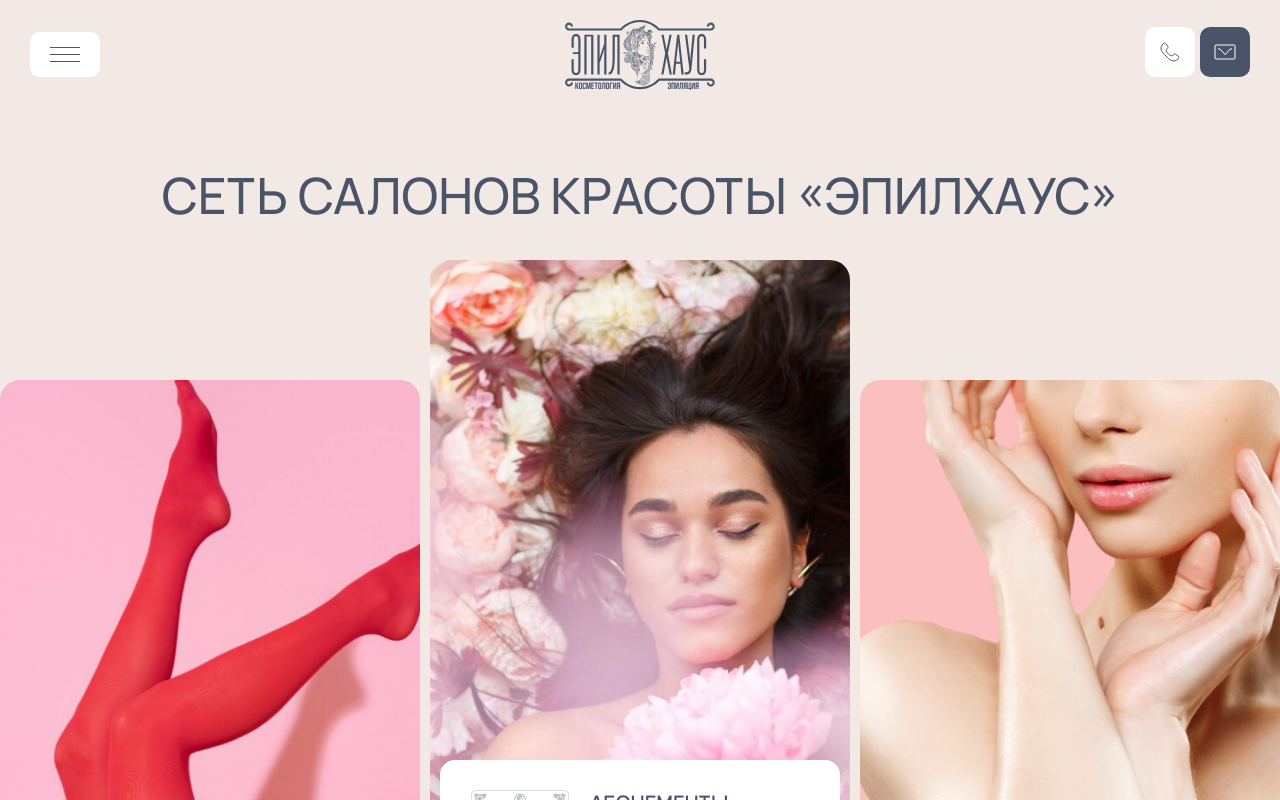
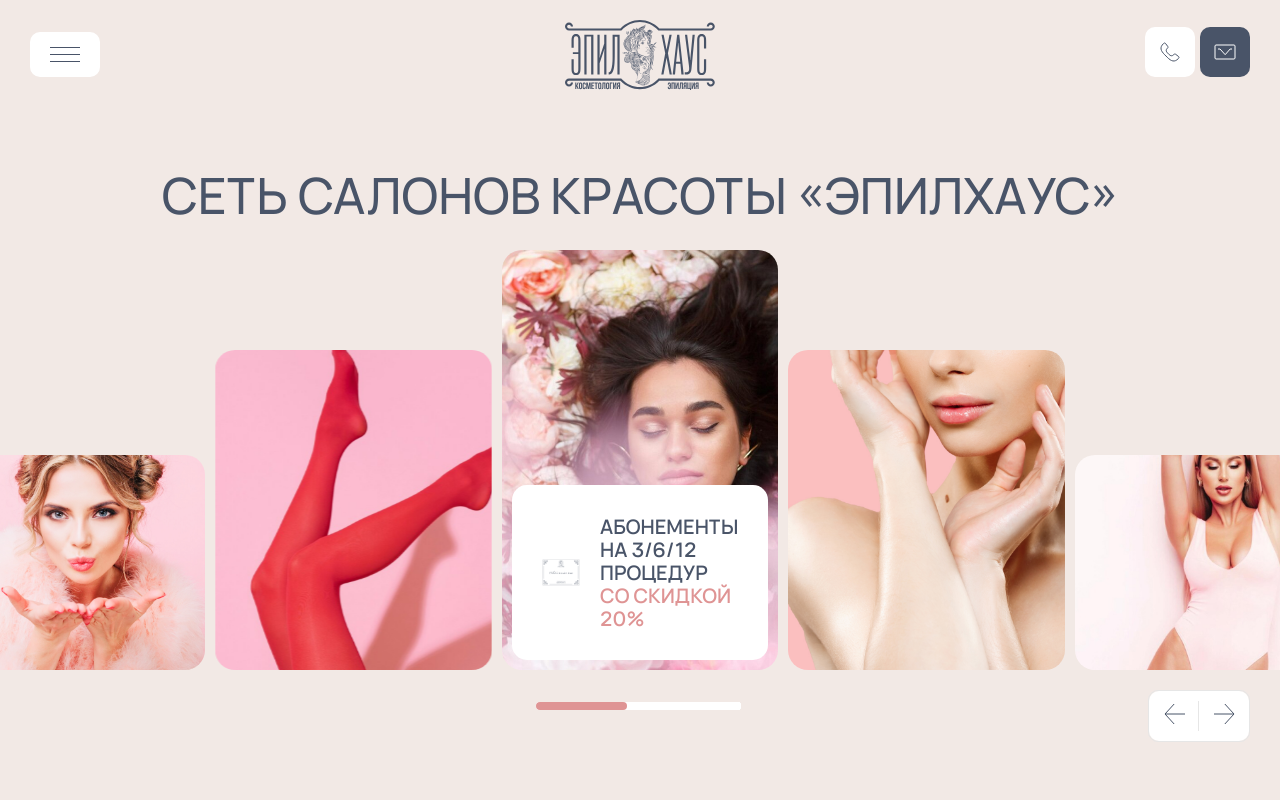
Before and after one commit to GoBDaNWeb/epil-house, a Vue app: page / in a window 1280 px wide. Shown: the top 800 px of the page. Built offline with nearby package versions, Linux system fonts and the light colour scheme; what vue-the-mask would draw is missing.

Commit message:
swiper hero

```diff
--- a/src/pages/home/ui/Hero.vue
+++ b/src/pages/home/ui/Hero.vue
@@ -45,10 +45,10 @@ const setSwiperRef = swiper => {
 							allowTouchMove: true
 						},
 						1024: {
-							slidesPerView: 2.5
+							slidesPerView: 3.5
 						},
 						1280: {
-							slidesPerView: 3,
+							slidesPerView: 4.5,
 							allowTouchMove: true
 						},
 						1600: {
@@ -94,7 +94,6 @@ const setSwiperRef = swiper => {
 					:spaceBetween="20"
 					:allowTouchMove="false"
 					:pagination="paginationAdvantages"
-					:autoplay="null"
 					:breakpoints="{
 						0: {
 							slidesPerView: 2,
@@ -176,6 +175,12 @@ const setSwiperRef = swiper => {
 			}
 			.swiper {
 				height: 650px;
+				@media (max-width: $desktop-md) {
+					height: 520px;
+				}
+				@media (max-width: $desktop-sm) {
+					height: 420px;
+				}
 				@media (max-width: $tab-sm) {
 					height: auto;
 				}
@@ -188,6 +193,12 @@ const setSwiperRef = swiper => {
 					// width: 205px !important;
 					& > .image-wrapper {
 						height: 520px !important;
+						@media (max-width: $desktop-md) {
+							height: 420px !important;
+						}
+						@media (max-width: $desktop-sm) {
+							height: 320px !important;
+						}
 					}
 				}
 				.swiper-slide-active {
@@ -197,6 +208,12 @@ const setSwiperRef = swiper => {
 					// }
 					& > .image-wrapper {
 						height: 640px !important;
+						@media (max-width: $desktop-md) {
+							height: 520px !important;
+						}
+						@media (max-width: $desktop-sm) {
+							height: 420px !important;
+						}
 					}
 					.season-ticket {
 						opacity: 1 !important;
@@ -212,6 +229,12 @@ const setSwiperRef = swiper => {
 					// width: 440px;
 					& > .image-wrapper {
 						height: 415px;
+						@media (max-width: $desktop-md) {
+							height: 315px;
+						}
+						@media (max-width: $desktop-sm) {
+							height: 215px;
+						}
 						// height: 400px;
 						transition: var(--trs-600);
 					}
```
